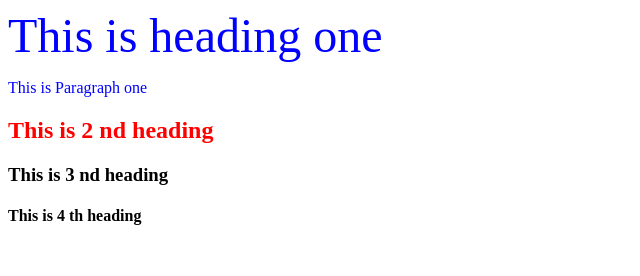
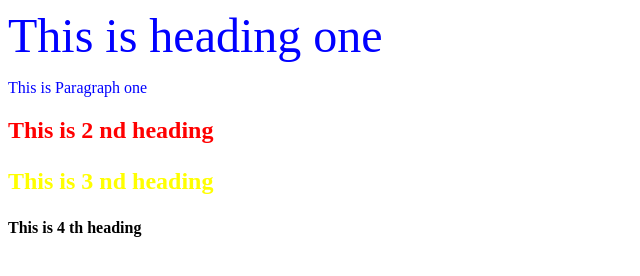
Before and after one commit to Website-developer-ops/NewSshRepo, a plain HTML site: page index.html in a window 1280 px wide. Shown: the whole page, without its empty margins (0-640 px from the left). Drawn offline with Linux system fonts and the light colour scheme.

Commit message:
Update index.html
by adding yellow color from remote end

```diff
--- a/index.html
+++ b/index.html
@@ -5,6 +5,7 @@
 		<Style>
 			h{color: blue; font-size: 300%}
 			h2{color: red; font-size: 150%}
+			h3{color: yellow; font-size: 150%}
 			p{color: blue}
 		</Style>
 	</head>
```
